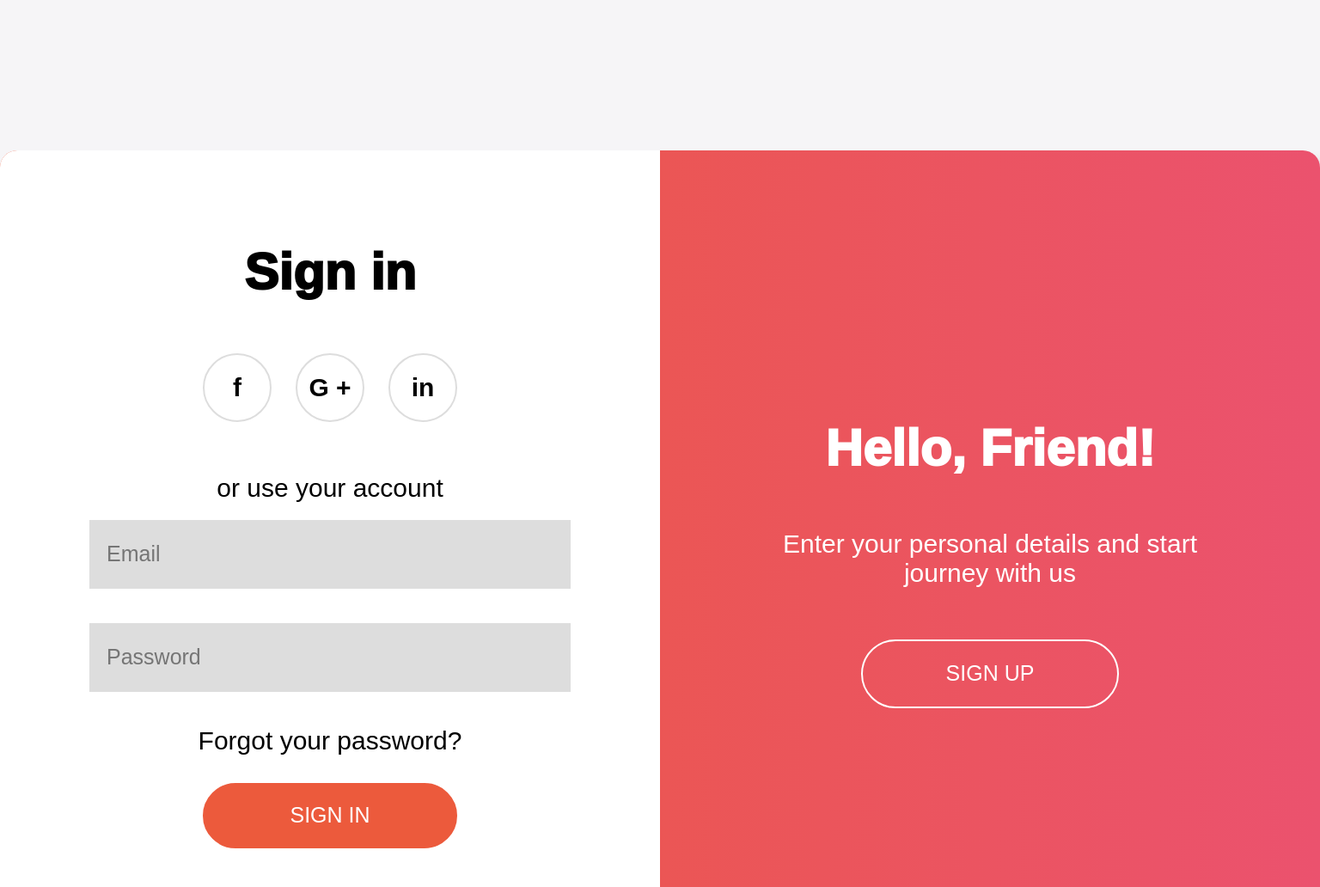
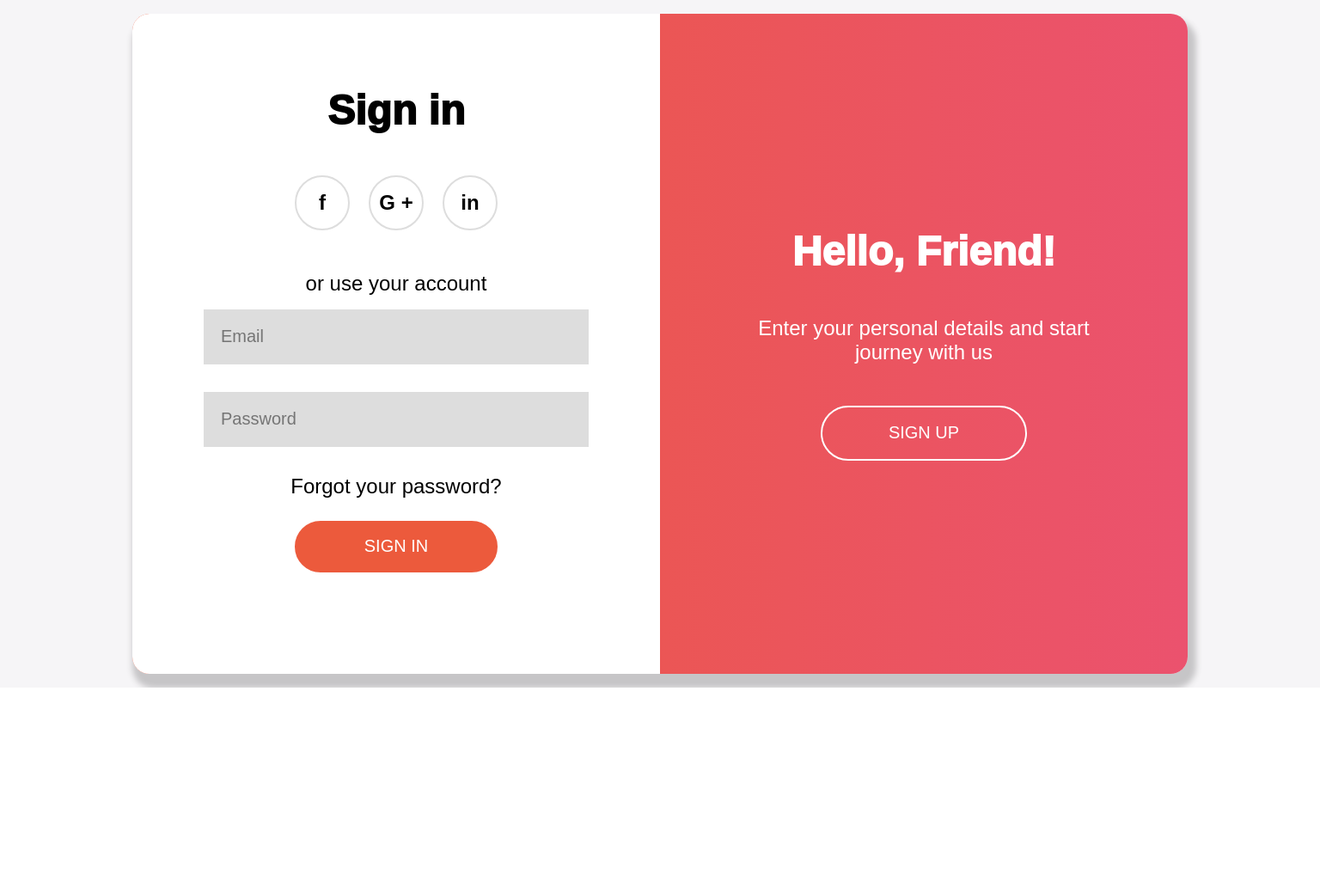
Before and after one commit to SerhiiOsa/TestProject110523, a plain HTML site: page index.html in a window 1536 px wide. Shown: the top 1032 px of the page at 86% size. After the commit the page ends 800 px from the top, so only its background shows below. Drawn offline with Linux system fonts and the light colour scheme.

Commit message:
changes for adaptive version without mobile

```diff
--- a/script.js
+++ b/script.js
@@ -4,38 +4,72 @@ const SIGN_IN = document.getElementById('sign-in-form');
 const CREATE_ACCOUNT = document.getElementById('create-account');
 const BLOCK_RIGHT = document.getElementById('block-right');
 const BLOCK_LEFT = document.getElementById('block-left');
-        let position = 768;
+const SCREEN_WIDTH = window.innerWidth;
+let position = null;
+let moveSize = null;
+WELLCOME_BACK.style.left = '0px';
+SIGN_IN.style.left = '0px';
+let moveElement = null;
+
+if(SCREEN_WIDTH >= 2000) {
+    position = 768;
+    moveSize = 768;
     HELLO_FRIEND.style.left = '768px';
-        WELLCOME_BACK.style.left = '0px';
     BLOCK_RIGHT.style.left = '1536px';
     CREATE_ACCOUNT.style.left = '1536px';
     BLOCK_LEFT.style.left = '-768px';
-        SIGN_IN.style.left = '0px';
+}
 
-        let moveElement = null;
+if(SCREEN_WIDTH >= 1300 && SCREEN_WIDTH < 2000) {
+    position = 614;
+    moveSize = 614;
+    HELLO_FRIEND.style.left = '614px';
+    BLOCK_RIGHT.style.left = '1228px';
+    CREATE_ACCOUNT.style.left = '1228px';
+    BLOCK_LEFT.style.left = '-614px';
+}
+
+if(SCREEN_WIDTH >= 800 && SCREEN_WIDTH < 1300) {
+    position = 368;
+    moveSize = 368;
+    HELLO_FRIEND.style.left = '368px';
+    BLOCK_RIGHT.style.left = '736px';
+    CREATE_ACCOUNT.style.left = '736px';
+    BLOCK_LEFT.style.left = '-368px';
+}
 
 function signUp() {
-            let moveElement = setInterval(() => {
-                if(position === 0) {
+    if(SCREEN_WIDTH >= 800) {
+        moveElement = setInterval(() => {
+            if(position <= 0) {
                 clearInterval(moveElement);
                 moveElement = null;
             } else {
                 position -=4;
-                    CREATE_ACCOUNT.style.left = position + 768 + 'px';
-                    SIGN_IN.style.left = position - 768 + 'px';
+                CREATE_ACCOUNT.style.left = position + moveSize + 'px';
+                SIGN_IN.style.left = position - moveSize + 'px';
             }
         }, 1);
+    } else{
+        return;
+    }
 };
 
 function signIn() {
-            let moveElement = setInterval(() => {
-                if(position === 768) {
+    if(SCREEN_WIDTH >= 800) {
+        moveElement = setInterval(() => {
+            if(position >= moveSize) {
                 clearInterval(moveElement);
                 moveElement = null;
             } else {
                 position +=4;
-                    CREATE_ACCOUNT.style.left = position + 768 + 'px';
-                    SIGN_IN.style.left = position - 768 + 'px';
+                CREATE_ACCOUNT.style.left = position + moveSize + 'px';
+                SIGN_IN.style.left = position - moveSize + 'px';
             }
         }, 1);
+    } else {
+        return;
+    }
 };
+
+console.log(SCREEN_WIDTH);
--- a/style.css
+++ b/style.css
@@ -5,9 +5,314 @@
     box-sizing: border-box;
 }
 
+@media (min-width: 360px) {
+    .wrapper{
+        max-width: 799px;
+        height: 100vh;
+    }
+
+    .form-wrapper {
+        width: 736px;
+        height: 460px;
+    }
+
+    .form-wrapper > div {
+        width: 368px;
+        height: 460px;
+    }
+
+    #sign-in-form > div, #create-account > div {
+        font-size: 28px;
+        font-weight: bolder;
+        margin-bottom: 28px;
+    }
+
+    .soc-networks {
+        width: 142px;
+        height: 38px;
+    }
+
+    .soc-networks > div {
+        font-size: 14px;
+        width: 38px;
+        height: 38px;
+    }
+
+    #sign-in-form > p, #create-account > p {
+        font-size: 12px;
+        margin-bottom: 9px;
+    }
+
+    #create-account > p {
+        font-size: 12px;
+    }
+
+    .loginForm > p {
+        font-size: 14px;
+        margin-bottom: 14px;
+    }
+
+    input {
+        font-size: 12px;
+        width: 268px;
+        height: 38px;
+        margin-bottom: 19px;
+    }
+
+    input:last-child {
+        font-size: 12px;
+        border-radius: 30px;
+        width: 144px;
+        height: 38px;
+    }
+
+    #hello-friend > div, #welcome-back > div {
+        font-size: 28px;
+        font-weight: bolder;
+        margin-bottom: 28px;
+    }
+
+    #hello-friend > div > p, #welcome-back > div > p {
+        font-size: 14px;
+    }
+
+    button {
+        font-size: 12px;
+        border-radius: 24px;
+        width: 144px;
+        height: 38px;
+    }
+}
+
+@media (min-width: 800px) {
+    .wrapper{
+        max-width: 1299px;
+        height: 100vh;
+    }
+
+    .form-wrapper {
+        width: 736px;
+        height: 460px;
+        box-shadow: 5px 12px 7px 5px #C6C5C7;
+    }
+
+    .form-wrapper > div {
+        width: 368px;
+        height: 460px;
+    }
+
+    #sign-in-form > div, #create-account > div {
+        font-size: 28px;
+        font-weight: bolder;
+        margin-bottom: 28px;
+    }
+
+    .soc-networks {
+        width: 142px;
+        height: 38px;
+    }
+
+    .soc-networks > div {
+        font-size: 14px;
+        width: 38px;
+        height: 38px;
+    }
+
+    #sign-in-form > p, #create-account > p {
+        font-size: 14px;
+        margin-bottom: 9px;
+    }
+
+    .loginForm > p {
+        font-size: 14px;
+        margin-bottom: 14px;
+    }
+
+    input {
+        font-size: 12px;
+        width: 268px;
+        height: 38px;
+        margin-bottom: 19px;
+    }
+
+    input:last-child {
+        font-size: 12px;
+        border-radius: 30px;
+        width: 144px;
+        height: 38px;
+    }
+
+    #hello-friend > div, #welcome-back > div {
+        font-size: 28px;
+        font-weight: bolder;
+        margin-bottom: 28px;
+    }
+
+    #hello-friend > div > p, #welcome-back > div > p {
+        font-size: 14px;
+    }
+
+    button {
+        font-size: 12px;
+        border-radius: 24px;
+        width: 144px;
+        height: 38px;
+    }
+}
+
+@media (min-width: 1300px) {
+    .wrapper{
+        max-width: 1999px;
+        height: 100vh;
+        box-shadow: 8px 20px 12px 8px #C6C5C7;
+    }
+
+    .form-wrapper {
+        width: 1228px;
+        height: 768px;
+    }
+
+    .form-wrapper > div {
+        width: 614px;
+        height: 768px;
+    }
+
+    #sign-in-form > div, #create-account > div {
+        font-size: 48px;
+        font-weight: 1000;
+        margin-bottom: 48px;
+    }
+
+    .soc-networks {
+        width: 236px;
+        height: 64px;
+    }
+
+    .soc-networks > div {
+        font-size: 24px;
+        width: 64px;
+        height: 64px;
+    }
+
+    #sign-in-form > p, #create-account > p {
+        font-size: 24px;
+        margin-bottom: 16px;
+    }
+
+    .loginForm > p {
+        font-size: 24px;
+        margin-bottom: 24px;
+    }
+
+    input {
+        font-size: 20px;
+        width: 448px;
+        height: 64px;
+        margin-bottom: 32px;
+    }
+
+    input:last-child {
+        font-size: 20px;
+        border-radius: 50px;
+        width: 240px;
+        height: 64px;
+    }
+
+    #hello-friend > div, #welcome-back > div {
+        font-size: 48px;
+        font-weight: 1000;
+        margin-bottom: 48px;
+    }
+
+    #hello-friend > div > p, #welcome-back > div > p {
+        font-size: 24px;
+    }
+
+    button {
+        font-size: 20px;
+        border-radius: 40px;
+        width: 240px;
+        height: 64px;
+    }
+}
+
+@media (min-width: 2000px) {
+    .wrapper{
+        max-width: 2874px;
+        height: 1310px;
+    }
+
+    .form-wrapper {
+        width: 1536px;
+        height: 960px;
+        box-shadow: 10px 25px 15px 10px #C6C5C7;
+    }
+
+    .form-wrapper > div {
+        width: 768px;
+        height: 960px;
+    }
+
+    #sign-in-form > div, #create-account > div {
+        font-size: 60px;
+        font-weight: 1000;
+        margin-bottom: 60px;
+    }
+
+    .soc-networks {
+        width: 296px;
+        height: 80px;
+    }
+
+    .soc-networks > div {
+        font-size: 30px;
+        width: 80px;
+        height: 80px;
+    }
+
+    #sign-in-form > p, #create-account > p {
+        font-size: 30px;
+        margin-bottom: 20px;
+    }
+
+    .loginForm > p {
+        font-size: 30px;
+        margin-bottom: 30px;
+    }
+
+    input {
+        font-size: 25px;
+        width: 560px;
+        height: 80px;
+        margin-bottom: 40px;
+    }
+
+    input:last-child {
+        font-size: 25px;
+        border-radius: 50px;
+        width: 300px;
+        height: 80px;
+    }
+
+    #hello-friend > div, #welcome-back > div {
+        font-size: 60px;
+        font-weight: 1000;
+        margin-bottom: 60px;
+    }
+
+    #hello-friend > div > p, #welcome-back > div > p {
+        font-size: 30px;
+    }
+
+    button {
+        font-size: 25px;
+        border-radius: 50px;
+        width: 300px;
+        height: 80px;
+    }
+}
+
 .wrapper{
-    max-width: 2874px;
-    height: 1310px;
     background: #F6F5F7;
     display: flex;
     justify-content: center;
@@ -15,18 +320,13 @@
 }
 
 .form-wrapper {
-    width: 1536px;
-    height: 960px;
     display: flex;
     position: relative;
     border-radius: 20px;
-    box-shadow: 10px 25px 15px 10px #C6C5C7;
     overflow: hidden;
 }
 
 .form-wrapper > div {
-    width: 768px;
-    height: 960px;
     flex-direction: column;
     align-items: center;
     position: absolute;
@@ -37,33 +337,16 @@
     display: flex;
     justify-content: center;
     z-index: 2;
-} {
-    color: black;
-    background: white;
-    justify-content: center;
-    display: flex;
-    z-index: 2;
-}
-
-#sign-in-form > div, #create-account > div {
-    font-size: 60px;
-    font-weight: 1000;
-    margin-bottom: 60px;
 }
 
 .soc-networks {
-    width: 296px;
-    height: 80px;
     display: flex;
     justify-content: space-between;
     align-items: center;
 }
 
 .soc-networks > div {
-    font-size: 30px;
     font-weight: bold;
-    width: 80px;
-    height: 80px;
     border: 2px solid #DDDDDD;
     border-radius: 50%;
     display: flex;
@@ -72,14 +355,8 @@
 }
 
 #sign-in-form > p, #create-account > p {
-    font-size: 30px;
     font-weight: normal;
     text-align: center;
-    margin-bottom: 20px;
-}
-
-#create-account > p {
-    font-size: 25px;
 }
 
 .loginForm {
@@ -90,30 +367,20 @@
 }
 
 .loginForm > p {
-    font-size: 30px;
     font-weight: normal;
     text-align: center;
-    margin-bottom: 30px;
 }
 
 input {
-    font-size: 25px;
     background: #DDDDDD;
-    width: 560px;
-    height: 80px;
     border: none;
-    margin-bottom: 40px;
     padding: 0 20px;
 }
 
 input:last-child {
-    font-size: 25px;
     color: white;
     background-color: #EC5A3C;
     border: 2px solid;
-    border-radius: 50px;
-    width: 300px;
-    height: 80px;
 }
 
 #hello-friend {
@@ -132,14 +399,7 @@ input:last-child {
     z-index: 1;
 }
 
-#hello-friend > div, #welcome-back > div {
-    font-size: 60px;
-    font-weight: 1000;
-    margin-bottom: 60px;
-}
-
 #hello-friend > div > p, #welcome-back > div > p {
-    font-size: 30px;
     font-weight: normal;
     text-align: center;
 }
@@ -157,12 +417,8 @@ input:last-child {
 }
 
 button {
-    font-size: 25px;
     color: white;
     border-color: white;
     background-color: transparent;
     border: 2px solid;
-    border-radius: 50px;
-    width: 300px;
-    height: 80px;
 }
```
Lines whose indentation alone changed are shown as unchanged.
